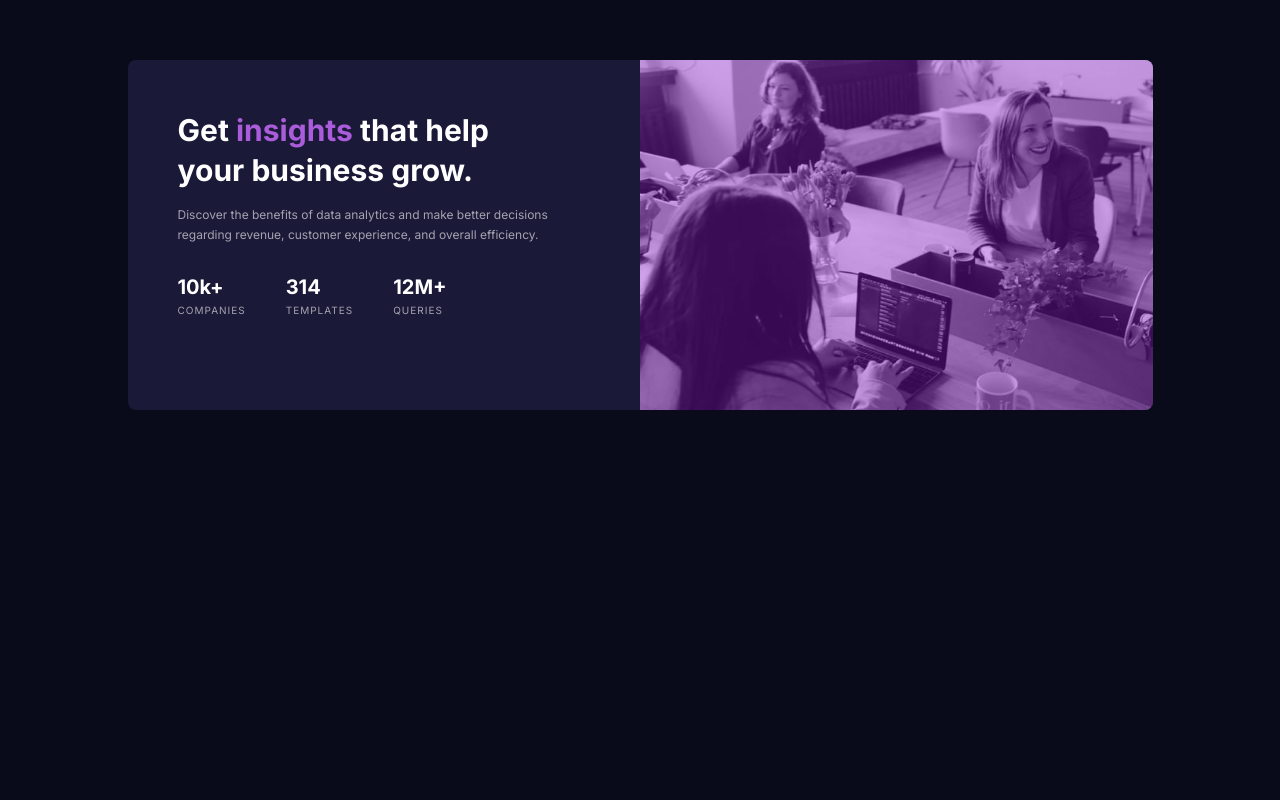
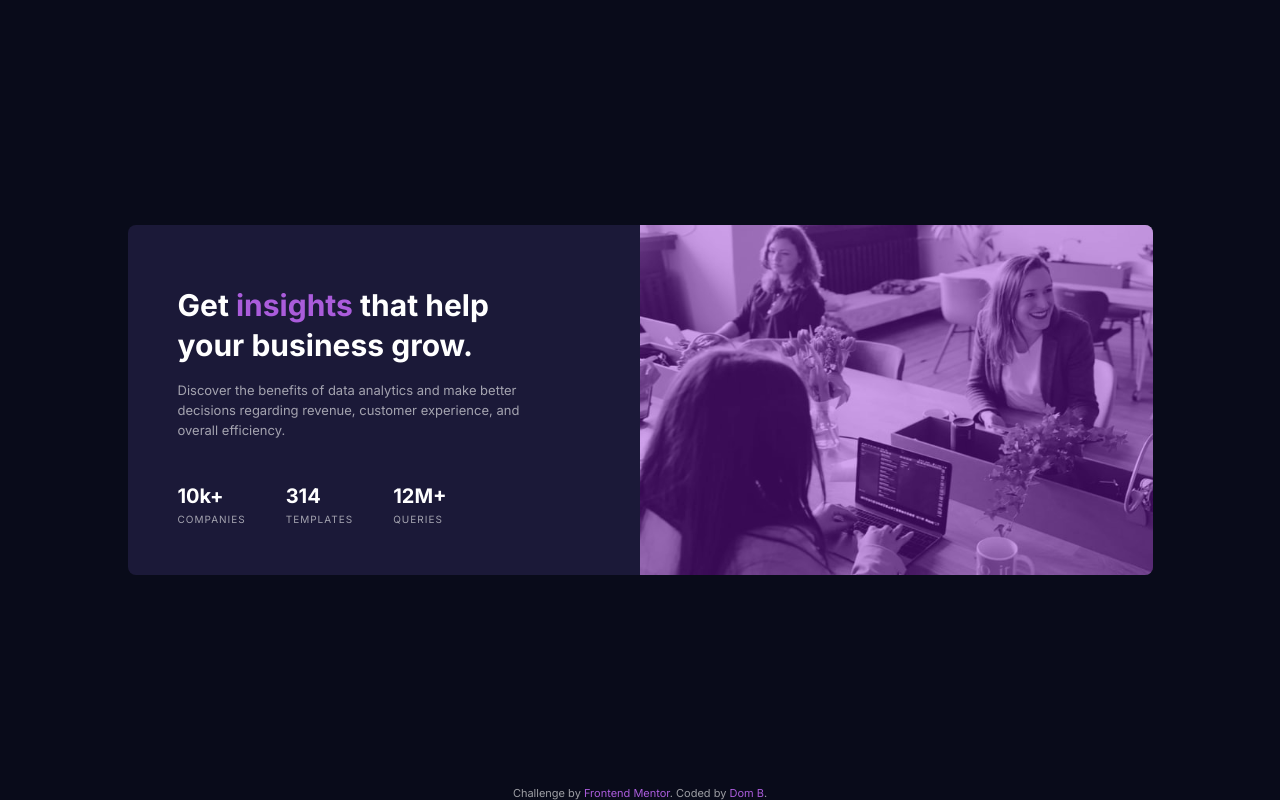
Before and after one commit to dombrga/stats-preview, a plain HTML site: page index.html in a window 1280 px wide. Drawn offline with Linux system fonts and the light colour scheme.

Commit message:
Second commit.

```diff
--- a/index.html
+++ b/index.html
@@ -3,17 +3,9 @@
 <head>
   <meta charset="UTF-8">
   <meta name="viewport" content="width=device-width, initial-scale=1.0"> <!-- displays site properly based on user's device -->
-
   <link rel="icon" type="image/png" sizes="32x32" href="./images/favicon-32x32.png">
   <link rel='stylesheet' href='style.css'>
-
   <title>Frontend Mentor | Stats preview card component</title>
-
-  <!-- Feel free to remove these styles or customise in your own stylesheet 👍 -->
-  <style>
-    .attribution { font-size: 11px; text-align: center; }
-    .attribution a { color: hsl(228, 45%, 44%); }
-  </style>
 </head>
 <body>
   <main class='flex'>
@@ -23,12 +15,12 @@
         <div class='violet'></div>
       </section>
 
-      <section class='details'>
-        <h2 class='inter white'>Get <span>insights</span> that help your business grow.</h2>
-
-        <p class='statement dirty-white'>Discover the benefits of data analytics and make better decisions regarding revenue, customer
-        experience, and overall efficiency.</p>
-
+      <section class='details flex'>
+        <div>
+          <h2 class='inter white'>Get <span>insights</span> that help your business grow.</h2>
+          <p class='statement dirty-white'>Discover the benefits of data analytics and make better decisions regarding revenue, customer
+          experience, and overall efficiency.</p>
+        </div>
         <div class='numbers flex'>
           <div class='stats flex'>
             <p class='white'>10k+</p>
@@ -44,14 +36,14 @@
           </div>
         </div>
       </section>
-
     </div>
-
   </main>
 
-  <!-- <div class="attribution">
-    Challenge by <a href="https://www.frontendmentor.io?ref=challenge" target="_blank">Frontend Mentor</a>.
-    Coded by <a href="#">Your Name Here</a>.
-  </div> -->
+  <footer class='flex'>
+    <div class="attribution">
+      Challenge by <a href="https://www.frontendmentor.io?ref=challenge" target="_blank">Frontend Mentor</a>.
+      Coded by <a href="https://github.com/dombrga/">Dom B</a>.
+    </div>
+  </footer>
 </body>
 </html>
--- a/style.css
+++ b/style.css
@@ -9,10 +9,11 @@
 
 body {
   background-color: hsl(233, 47%, 7%);
-  /* height: 100vh; */
   padding: 60px 25px;
 
   font-family: 'Inter', sans-serif;
+
+  position: relative;
 }
 
 .block {display: block; }
@@ -25,7 +26,6 @@ body {
 .white { color: white; }
 .dirty-white { color: hsla(0, 0%, 100%, 0.6); }
 
-h2 { }
 h2 span { color: hsl(277, 64%, 61%); }
 
 p.statement {
@@ -98,8 +98,8 @@ p.statement {
 
 div.numbers {
   flex-direction: column;
-  align-items: center;
-  justify-content: center;
+  /* align-content: center;
+  justify-content: center; */
   row-gap: 30px;
 }
 
@@ -108,12 +108,28 @@ div.stats {
   row-gap: 5px;
 }
 
+footer {
+  color: hsla(0, 0%, 100%, 0.6);
+  font-size: 11px;
+  width: 100%;
+  text-align: center;
+
+  position: absolute;
+  bottom: 0;
+  right: 0;
+  left: 0;
+
+  justify-content: center;
+  align-items: center;
+}
+
+.attribution a {
+  text-decoration: none;
+  color: hsl(277, 64%, 61%);
+}
 
 
-
-
-
-@media (min-width: 768px) {
+@media (min-width: 870px) {
   /* typography */
   h2 {
     font-size: 30px;
@@ -121,7 +137,7 @@ div.stats {
   }
 
   p.statement {
-    font-size: 12px;
+    font-size: 13px;
     line-height: 20px;
   }
 
@@ -130,10 +146,8 @@ div.stats {
   }
 
   /* others */
-
-  main {
-    height: 100%;
-    width: 100%;
+  body {
+    height: 100vh;
   }
 
   .card {
@@ -152,12 +166,10 @@ div.stats {
     border-radius: 0 8px 8px 0;
     height: 100%;
     width: 100%;
-    /* width: 512.5px; */
   }
 
   section.top-img .violet {
     border-radius: 0 8px 8px 0;
-    /* width: 512.5px; */
   }
 
   section.details {
@@ -165,14 +177,15 @@ div.stats {
 
     order: 1;
     width: 50%;
-    padding: 50px 80px 50px 50px;
+    padding: 60px 80px 50px 50px;
+    justify-content: space-between;
   }
 
 
   div.numbers {
     flex-direction: row;
     justify-content: start;
-    align-items: center;
+    align-content: center;
     column-gap: 40px;
   }
 }
```
Also changed, not shown: screenshots/desktop.jpg (added), screenshots/mobile.jpg (added), 1 other file.
